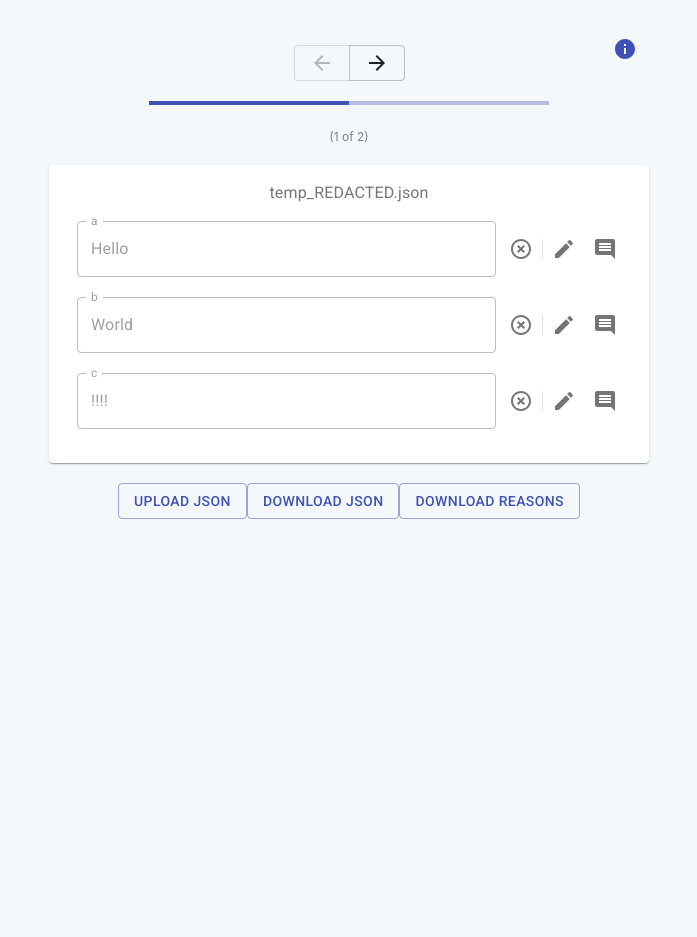
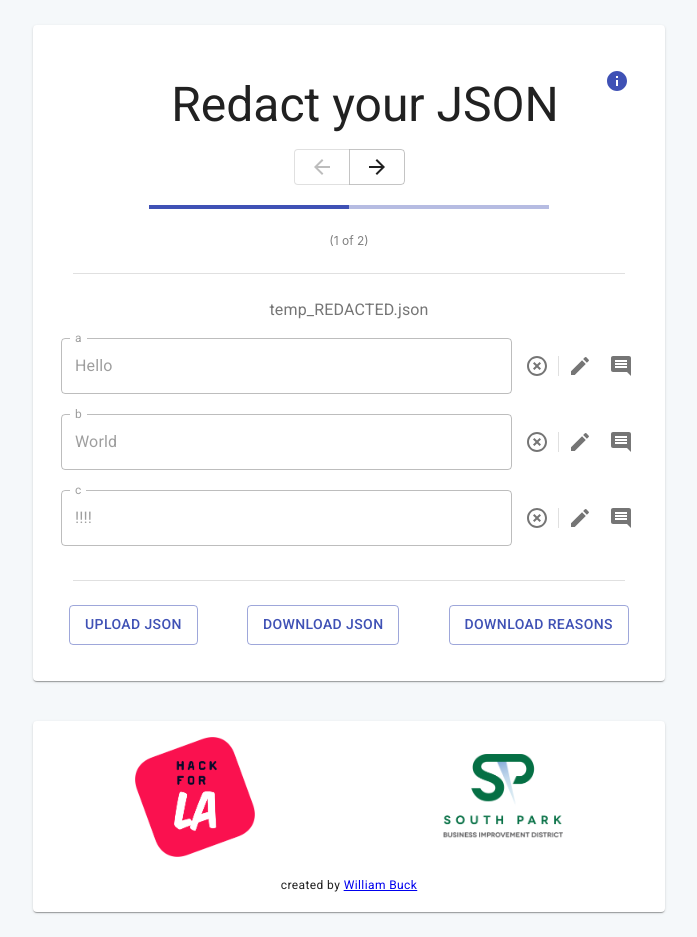
Before and after one commit to wsbuck/Slack-Redact, a React (Create React App) app: page / in a window 1280 px wide. Shown: the whole page, without its empty margins (291-988 px from the left). Before the commit the page ends 800 px from the top, so only its background shows below. Built offline with nearby package versions, Linux system fonts and the light colour scheme.

Commit message:
added styling and information
* Updated infobutton with numbered steps
* Added HFLA and BID logos
* Added link to personal website
* various grid spacing

```diff
--- a/src/components/App.js
+++ b/src/components/App.js
@@ -1,28 +1,42 @@
-import React, { useEffect, useState } from 'react';
+import React, { useEffect, useState } from "react";
 
-import { useSelector } from 'react-redux';
+import { useSelector } from "react-redux";
 
-import { makeStyles } from '@material-ui/core/styles';
+import { makeStyles } from "@material-ui/core/styles";
+import Paper from "@material-ui/core/Paper";
+import Divider from '@material-ui/core/Divider';
 
-import NavigationButtons from './NavigationButtons';
-import EditCard from './EditCard';
-import FileUpload from './FileUpload';
-import FileDownload from './FileDownload';
-import ExplanationsDownload from  './ExplanationsDownload';
-import ProgressBar from './ProgressBar';
-import InfoButton from './InfoButton';
+import NavigationButtons from "./NavigationButtons";
+import EditCard from "./EditCard";
+import FileUpload from "./FileUpload";
+import FileDownload from "./FileDownload";
+import ExplanationsDownload from "./ExplanationsDownload";
+import ProgressBar from "./ProgressBar";
+import Header from "./Header";
+import Footer from "./Footer";
 
-import '../assets/App.css';
-
+import "../assets/App.css";
 
 const useStyles = makeStyles(theme => ({
+  root: {
+    // maxWidth: "100%",
+    width: 600,
+    marginLeft: "auto",
+    marginRight: "auto",
+    marginTop: theme.spacing(2),
+    marginBottom: theme.spacing(5),
+    padding: theme.spacing(2)
+  },
   fileButtons: {
-    display: 'flex',
-    justifyContent: 'center',
-    margin: 20,
+    display: "flex",
+    justifyContent: "space-between",
+    height: 40,
+    margin: 20
   },
+  divider: {
+    margin: theme.spacing(3),
+  }
 }));
-
 
 function App() {
   const classes = useStyles();
@@ -36,16 +50,20 @@ function App() {
 
   return (
     <div className="App">
-      <InfoButton />
+      <Paper className={classes.root}>
+        <Header />
         <NavigationButtons />
         <ProgressBar />
-      {dataItem && (<EditCard data={dataItem} />)}
+        <Divider variant='middle' className={classes.divider} />
+        {dataItem && <EditCard data={dataItem} />}
+        <Divider variant='middle' className={classes.divider} />
         <div className={classes.fileButtons}>
           <FileUpload />
           <FileDownload />
           <ExplanationsDownload />
         </div>
-
+      </Paper>
+      <Footer />
     </div>
   );
 }
--- a/src/components/EditCard.js
+++ b/src/components/EditCard.js
@@ -1,56 +1,47 @@
-import React, { useState, useEffect } from 'react';
+import React, { useState, useEffect } from "react";
 
-import { useSelector, useDispatch } from 'react-redux';
+import { useSelector, useDispatch } from "react-redux";
 
-import { makeStyles } from '@material-ui/core/styles';
-import Card from '@material-ui/core/Card';
-import CardContent from '@material-ui/core/CardContent';
-import TextField from '@material-ui/core/TextField';
-import Typography from '@material-ui/core/Typography';
-import Divider from '@material-ui/core/Divider';
-import IconButton from '@material-ui/core/IconButton';
-import HighlightOffIcon from '@material-ui/icons/HighlightOff';
-import EditIcon from '@material-ui/icons/Edit';
-import Tooltip from '@material-ui/core/Tooltip';
+import { makeStyles } from "@material-ui/core/styles";
+import TextField from "@material-ui/core/TextField";
+import Typography from "@material-ui/core/Typography";
+import Divider from "@material-ui/core/Divider";
+import IconButton from "@material-ui/core/IconButton";
+import HighlightOffIcon from "@material-ui/icons/HighlightOff";
+import EditIcon from "@material-ui/icons/Edit";
+import Tooltip from "@material-ui/core/Tooltip";
 
-import { updateField, setProceed } from '../redux/actions';
-import AddExplanationButton from './AddExplanationButton';
+import { updateField, setProceed } from "../redux/actions";
+import AddExplanationButton from "./AddExplanationButton";
 
 const useStyles = makeStyles(theme => ({
-  card: {
-    maxWidth: '100%',
-    width: 600,
-    marginLeft: 'auto',
-    marginRight: 'auto',
-    marginTop: 20,
-  },
   container: {
-    display: 'flex',
-    flexWrap: 'wrap',
+    display: "flex",
+    flexWrap: "wrap"
   },
   textField: {
     margin: theme.spacing(1),
-    width: '100%',
+    width: "100%"
   },
   subTextField: {
     margin: theme.spacing(1),
-    marginLeft: 'auto',
-    width: '90%',
+    marginLeft: "auto",
+    width: "90%"
   },
   iconButton: {
-    padding: 5,
+    padding: 5
   },
   divider: {
     height: 20,
-    margin: 4,
+    margin: 4
   },
   inputRoot: {
-    padding: '2px 4px',
-    display: 'flex',
-    alignItems: 'center',
+    padding: "2px 4px",
+    display: "flex",
+    alignItems: "center",
     // width: 500,
-    width: '100%',
-  },
+    width: "100%"
+  }
 }));
 
 const EditCard = ({ data }) => {
@@ -87,33 +78,24 @@ const EditCard = ({ data }) => {
 
   function checkExplanation(key, index) {
     const explanations = currentExplanations || [];
-    const found = explanations.find(e => (
-      e[0] === index && e[1] === key
-    ));
+    const found = explanations.find(e => e[0] === index && e[1] === key);
     return found ? true : false;
   }
 
   useEffect(() => {
     const tempDisabled = {};
     const tempRedacted = {};
-    Object.keys(data).forEach((key) => {
+    Object.keys(data).forEach(key => {
       tempDisabled[key] = true;
       tempRedacted[key] = false;
     });
     setDisabled(tempDisabled);
     setRedacted(tempRedacted);
-  }, [data])
+  }, [data]);
 
   useEffect(() => {
-    const rKeys = Object.keys(redacted).filter((e) => (
-      redacted[e] === true
-    ));
-
-    console.log(rKeys);
-
-    const needsExplanation = rKeys.find((el) => (
-      !checkExplanation(el, dataIndex)
-    ));
+    const rKeys = Object.keys(redacted).filter(e => redacted[e] === true);
+    const needsExplanation = rKeys.find(el => !checkExplanation(el, dataIndex));
 
     if (needsExplanation) {
       dispatch(setProceed(false));
@@ -122,25 +104,23 @@ const EditCard = ({ data }) => {
     }
 
     // eslint-disable-next-line react-hooks/exhaustive-deps
-  }, [redacted, dispatch, checkExplanation])
+  }, [redacted, dispatch, checkExplanation]);
 
   return (
-    <Card className={classes.card}>
-      <CardContent>
+    <div>
       <Typography className={classes.title} color="textSecondary" gutterBottom>
         {fileName}
       </Typography>
       <form className={classes.container} noValidate autoComplete="off">
-          {
-            Object.keys(data).map((key, index) => (
+        {Object.keys(data).map((key, index) => (
           <div className={classes.inputRoot} key={index}>
             <TextField
               label={key}
               value={data[key]}
-                  onChange={(e) => handleChange(key, e.target.value)}
+              onChange={e => handleChange(key, e.target.value)}
               multiline
               className={classes.textField}
-                  inputProps={{ 'aria-label': key }}
+              inputProps={{ "aria-label": key }}
               variant="outlined"
               disabled={disabled[key]}
               error={redacted[key] && !checkExplanation(key, dataIndex)}
@@ -148,21 +128,18 @@ const EditCard = ({ data }) => {
             <Tooltip title="Redact entire field">
               <IconButton
                 className={classes.iconButton}
-                    aria-label='redact all'
-                    onClick={(e) => handleRedact(e, key)}
+                aria-label="redact all"
+                onClick={e => handleRedact(e, key)}
               >
                 <HighlightOffIcon />
               </IconButton>
             </Tooltip>
-                <Divider
-                  className={classes.divider}
-                  orientation="vertical"
-                />
+            <Divider className={classes.divider} orientation="vertical" />
             <Tooltip title="Edit">
               <IconButton
                 className={classes.iconButton}
                 aria-label="directions"
-                    onClick={(e) => handleEdit(e, key)}
+                onClick={e => handleEdit(e, key)}
               >
                 <EditIcon />
               </IconButton>
@@ -171,19 +148,15 @@ const EditCard = ({ data }) => {
               field={key}
               dataIndex={dataIndex}
               hasExplanation={checkExplanation(key, dataIndex)}
-                  needsExplanation={(
-                    redacted[key] &&
-                    !checkExplanation(key, dataIndex)
-                  )}
+              needsExplanation={
+                redacted[key] && !checkExplanation(key, dataIndex)
+              }
             />
           </div>
-
-            ))
-          }
+        ))}
       </form>
-      </CardContent>
-    </Card>
+    </div>
   );
-}
+};
 
 export default EditCard;
--- a/src/components/FileUpload.js
+++ b/src/components/FileUpload.js
@@ -13,6 +13,9 @@ import { makeStyles } from '@material-ui/core/styles';
 const useStyles = makeStyles(theme => ({
   hidden: {
     display: 'none',
+  },
+  button: {
+    width: 200,
   },
 }));
 
@@ -42,7 +45,7 @@ const FileUpload = () => {
   }
 
   return (
-    <div>
+    <>
       <input
         type="file"
         onChange={(e) => handleFileUpload(e)}
@@ -56,7 +59,7 @@ const FileUpload = () => {
       >
         Upload JSON
       </Button>
-    </div>
+    </>
   );
 }
 
--- /dev/null
+++ b/src/components/Footer.js
@@ -0,0 +1,50 @@
+import React from 'react';
+
+import { makeStyles } from '@material-ui/core/styles';
+import Paper from '@material-ui/core/Card';
+import Grid from '@material-ui/core/Grid';
+import Typography from '@material-ui/core/Typography';
+
+import hfla from '../assets/hfla.png';
+import bid from '../assets/bid.png';
+
+const useStyles = makeStyles(theme => ({
+  root: {
+    margin: 'auto',
+    width: 600,
+    padding: theme.spacing(2),
+  },
+  imageContainer: {
+    padding: theme.spacing(2),
+    justifyContent: 'center',
+    alignContent: 'center',
+  },
+  image: {
+    width: 120,
+    maxWidth: '100%',
+  },
+}));
+
+const Footer = () => {
+  const classes = useStyles();
+
+  return (
+    <Paper className={classes.root}>
+      <Grid container justify='center' spacing={2}>
+        <Grid className={classes.imageContainer} container item sm={6}>
+          <img className={classes.image} src={hfla} alt="Hack for LA" />
+        </Grid>
+        <Grid className={classes.imageContainer} container item sm={6}>
+          <img className={classes.image} src={bid} alt="Business Improvement Development" />
+        </Grid>
+        <Grid item xs={12}>
+          <Typography variant='caption'>
+            created by <a href="https://williambuck.dev">William Buck</a>
+          </Typography>
+        </Grid>
+      </Grid>
+    </Paper>
+  );
+}
+
+export default Footer;
--- a/src/components/Header.js
+++ b/src/components/Header.js
@@ -0,0 +1,42 @@
+import React from 'react';
+
+import { makeStyles } from '@material-ui/core/styles';
+import Grid from '@material-ui/core/Grid';
+import Typography from '@material-ui/core/Typography';
+
+import InfoButton from './InfoButton';
+
+const useStyles = makeStyles(theme => ({
+  root: {
+    // maxWidth: '100%',
+    width: 600,
+    textAlign: 'center',
+    margin: theme.spacing(2),
+  },
+  info: {
+    textAlign: 'right',
+    height: 20,
+    marginRight: theme.spacing(3),
+  },
+}));
+
+const Header = () => {
+  const classes = useStyles();
+
+  return (
+    <div className={classes.root}>
+        <Grid container justify='center' spacing={2}>
+          <Grid className={classes.info} item xs={12}>
+            <InfoButton />
+          </Grid>
+          <Grid item xs={12}>
+            <Typography variant='h3'>
+              Redact your JSON
+            </Typography>
+          </Grid>
+        </Grid>
+    </div>
+  );
+}
+
+export default Header;
--- a/src/components/InfoButton.js
+++ b/src/components/InfoButton.js
@@ -1,26 +1,24 @@
-import React, { useState } from 'react';
+import React, { useState } from "react";
 
-import { makeStyles } from '@material-ui/core/styles';
+import { makeStyles } from "@material-ui/core/styles";
 
-import Button from '@material-ui/core/Button';
-import Dialog from '@material-ui/core/Dialog';
-import DialogTitle from '@material-ui/core/DialogTitle';
-import DialogContent from '@material-ui/core/DialogContent';
-import DialogActions from '@material-ui/core/DialogActions';
-import IconButton from '@material-ui/core/IconButton';
-import InfoIcon from '@material-ui/icons/Info';
-import Typography from '@material-ui/core/Typography';
+import Button from "@material-ui/core/Button";
+import Dialog from "@material-ui/core/Dialog";
+import DialogTitle from "@material-ui/core/DialogTitle";
+import DialogContent from "@material-ui/core/DialogContent";
+import DialogActions from "@material-ui/core/DialogActions";
+import IconButton from "@material-ui/core/IconButton";
+import InfoIcon from "@material-ui/icons/Info";
+import Typography from "@material-ui/core/Typography";
 
 const useStyles = makeStyles(theme => ({
   root: {
-    textAlign: 'end',
-    width: 600,
-    height: 20,
-    maxWidth: '100%',
-    marginLeft: 'auto',
-    marginRight: 'auto',
-    marginTop: 0,
-    marginBottom: 0,
+    textAlign: "end",
+    height: 0,
+    marginRight: theme.spacing(3)
+  },
+  title: {
+    textAlign: 'center',
   },
 }));
 
@@ -37,7 +35,7 @@ const InfoButton = () => {
   }
 
   return (
-    <div className={classes.root}>
+    <>
       <IconButton
         variant="outlined"
         color="primary"
@@ -47,36 +45,53 @@ const InfoButton = () => {
         <InfoIcon />
       </IconButton>
       <Dialog onClose={handleClose} open={open}>
-        <DialogTitle onClose={handleClose}>
+        <DialogTitle
+          className={classes.title}
+          onClose={handleClose}
+        >
           Redact your JSON
         </DialogTitle>
         <DialogContent dividers>
+          <ol>
+            <li>
               <Typography gutterBottom>
-            Click the 'UPLOAD JSON' button to upload your JSON file
-            to the web application.
+                Click the 'UPLOAD JSON' button to upload your JSON file to the
+                web application.
               </Typography>
+            </li>
+            <li>
               <Typography gutterBottom>
                 Once the form loads to your json structure, click the edit or
                 redact-all buttons to edit your new JSON.
               </Typography>
+            </li>
+            <li>
               <Typography gutterBottom>
                 After you complete your edit, make sure to select the applicable
                 explanation for the redaction. You will not be able to download
                 your new files or advance to the next items until you add an
                 explanation.
               </Typography>
+            </li>
+            <li>
               <Typography gutterBottom>
                 The 'add explanation' button allows for the user to choose an
-            explanation for the redaction that is compiled to a csv
-            file for later download.
+                explanation for the redaction that is compiled to a csv file for
+                later download.
               </Typography>
+            </li>
+            <li>
               <Typography gutterBottom>
-            Once all edits are done, a redacted version of your JSON
-            is available for download by clicking the 'DOWNLOAD JSON' button.
+                Once all edits are done, a redacted version of your JSON is
+                available for download by clicking the 'DOWNLOAD JSON' button.
               </Typography>
+            </li>
+            <li>
               <Typography gutterBottom>
                 All edits are done in the browser and never sent to a server.
               </Typography>
+            </li>
+          </ol>
         </DialogContent>
         <DialogActions>
           <Button autoFocus onClick={handleClose} color="primary">
@@ -84,8 +99,8 @@ const InfoButton = () => {
           </Button>
         </DialogActions>
       </Dialog>
-    </div>
+    </>
   );
-}
+};
 
 export default InfoButton;
```
Also changed, not shown: src/assets/bid.png (added), src/assets/hfla.png (added). Lines whose indentation alone changed are shown as unchanged.
